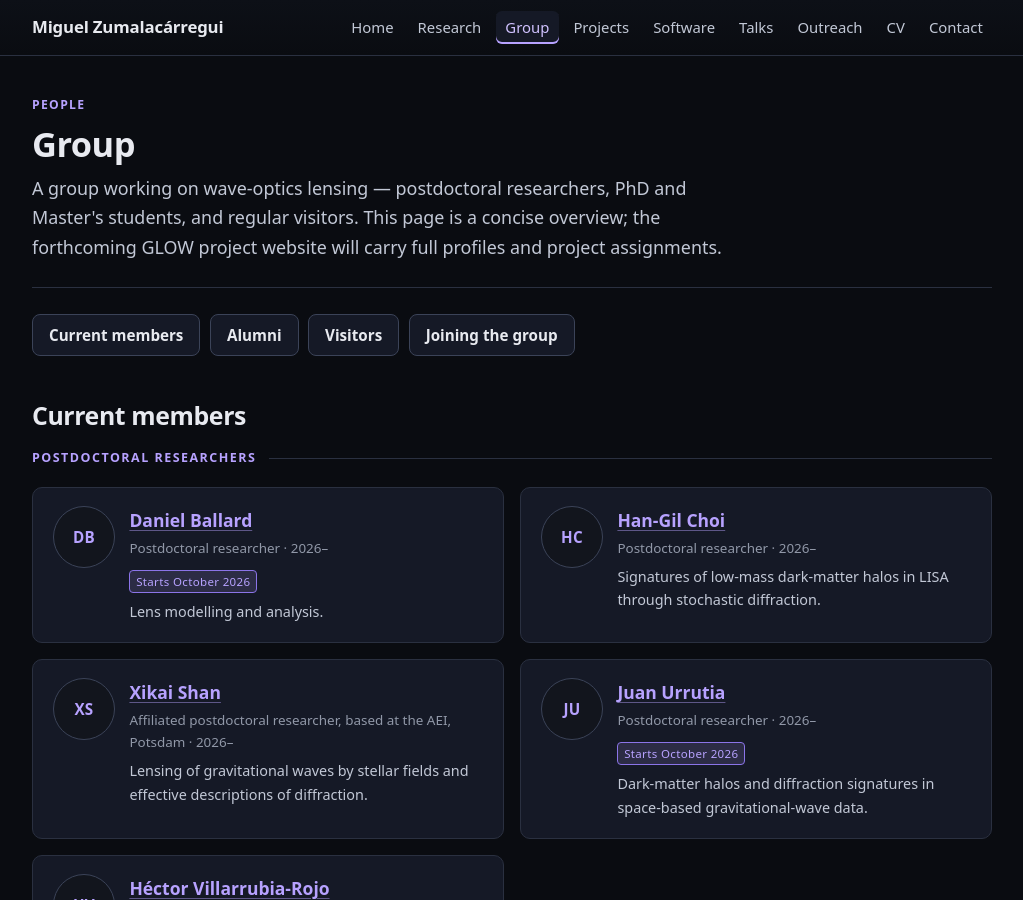
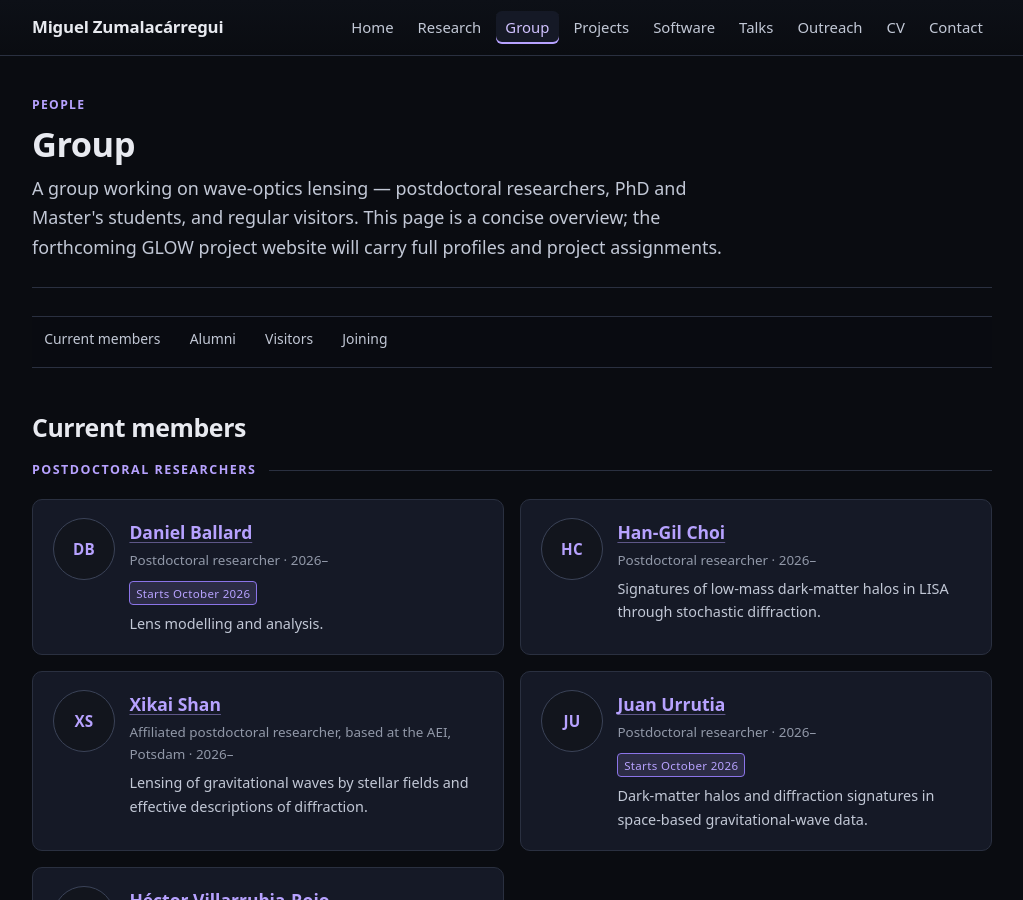
Before and after one commit to miguelzuma/miguelzuma.github.io, a Jekyll site: the page built from group.html, in a window 1280 px wide and 900 px high. Shown: the whole window, without its empty margins (128-1151 px from the left). Built offline with Jekyll 4.4.1, drawn with Linux system fonts in a browser that asks for light colours.

Commit message:
Give Group and Talks the running section bar
Both pages had button rows standing in for it. The in-page buttons go, since
the bar does that job and does it while scrolled; Talks keeps its one
cross-page button to Outreach.

Co-Authored-By: Claude Opus 5 <noreply@anthropic.com>
Claude-Session: https://claude.ai/code/session_01E2ZbXszK9qt9svKVxU5Yrt

```diff
--- a/group.html
+++ b/group.html
@@ -12,18 +12,22 @@ description: >-
   Research group of Miguel Zumalacárregui at the Albert Einstein Institute:
   current members, visitors, alumni and information for prospective students,
   postdocs and visitors.
+sections:
+  - id: current
+    label: "Current members"
+  - id: alumni
+    label: "Alumni"
+  - id: visitors
+    label: "Visitors"
+  - id: joining
+    label: "Joining"
 ---
 
 {%- comment -%}
   Renders one person card. Falls back to initials when no photo is available.
 {%- endcomment -%}
 
-<div class="btn-row">
-  <a class="btn" href="#current">Current members</a>
-  <a class="btn" href="#alumni">Alumni</a>
-  <a class="btn" href="#visitors">Visitors</a>
-  <a class="btn" href="#joining">Joining the group</a>
-</div>
+{% include subnav.html %}
 
 <section class="section" id="current">
   <h2>Current members</h2>
```
Also changed, not shown: talks.html (+9 -3 lines).
